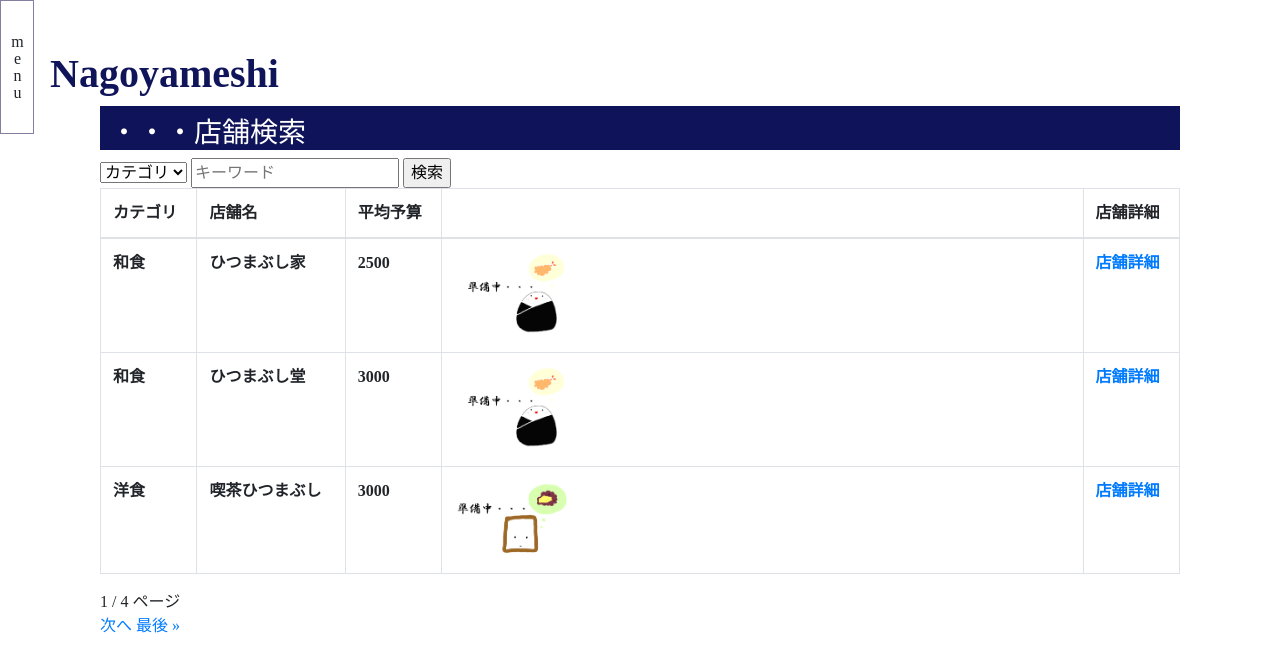
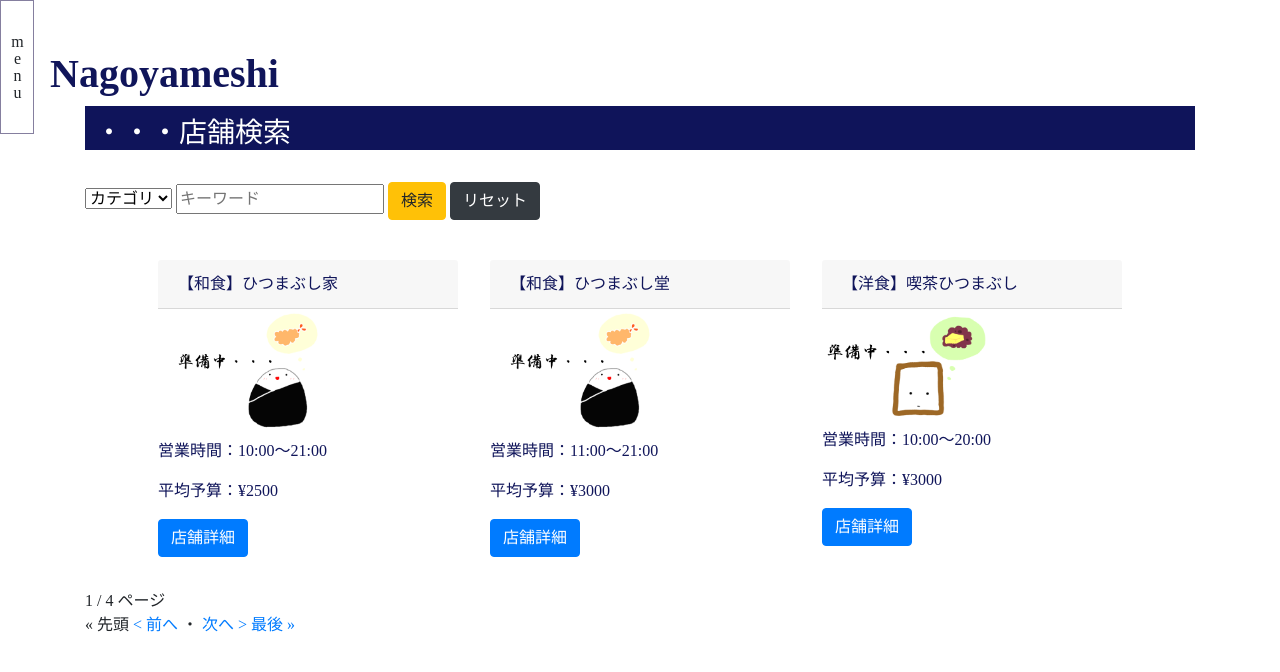
Before and after one commit to chicorichan/nagoyameshi, a Django app: page / in a window 1280 px wide. Shown: the top 672 px of the page. Run offline with Django 5.2, Linux system fonts and the light colour scheme; data comes from the database, SQL or seed files in the repository; lists and menus that the app fills with data are empty; some libraries are stand-ins or nearby versions.

Commit message:
index.htmlとrestaurant.htmlの装飾を変更

```diff
--- a/kadai_002/myvenv/myproject/static/nagoyameshi/css/nagoyameshi_style.css
+++ b/kadai_002/myvenv/myproject/static/nagoyameshi/css/nagoyameshi_style.css
@@ -8,3 +8,25 @@ h3{
 p {
   color: rgba(4, 9, 82, 0.952);
 }
+
+.restaurant-card p {
+  font-size: 14px;
+  margin: 5px 0;
+}
+
+.c-box {
+  display: flex;
+  flex-direction:row;
+  margin: 0;
+  padding: 5px;
+}
+
+.c-item {
+  padding: 5px;
+  margin: 5px;
+  background-color:rgba(26, 33, 129, 0.5)
+}
+
+.item-img {
+  margin: 0 auto;
+}
--- a/kadai_002/myvenv/myproject/templates/nagoyameshi/base.html
+++ b/kadai_002/myvenv/myproject/templates/nagoyameshi/base.html
@@ -22,12 +22,12 @@
   <div class="sidebar_area">
 
       <div class="sidebar_content">
-          <div>ログイン</div>
-          <div><a href="http://127.0.0.1:8000/?category_multi=1&category=&search=">店舗検索</a></div>
-          <div>閲覧履歴</div>
-          <div>予約一覧</div>
-          <div>問い合わせ</div>
-          <div>ログアウト</div>
+          <div>■ ログイン</div>
+          <div>■ <a href="http://127.0.0.1:8000/?category_multi=1&category=&search=">店舗検索</a></div>
+          <div>■ 閲覧履歴</div>
+          <div>■ 予約一覧</div>
+          <div>■ 問い合わせ</div>
+          <div>■ ログアウト</div>
       </div>
       <label class="sidebar_label" for="sidebar_chk">menu</label>
 
--- a/kadai_002/myvenv/myproject/templates/nagoyameshi/index.html
+++ b/kadai_002/myvenv/myproject/templates/nagoyameshi/index.html
@@ -5,19 +5,10 @@
 {% endblock %}
 
 {% block main %}
-<div class="container">
   <div class="table-responsive">
    <h3>・・・店舗検索</h3>
+   <br>
     <form action="" method="GET">
-
-      {% comment %}
-      <p>■カテゴリを選択</p>
-      {% for category in categories %}
-      <label>
-        <input type="checkbox" name="category_multi" value="{{category.id}}" {% if request.GET.category == category.str_id %}checked{% endif %}>{{ category.name }}
-      </label>
-      {% endfor %}
-      {% endcomment %}
 
       {# categoryのプルダウンを作成 #}
       <select name="category">
@@ -30,52 +21,51 @@
       </select>
 
       <input type="text" name="search" value="{{ request.GET.search }}" placeholder="キーワード">
-      <input type="submit" value="検索">
+      <input type="submit" value="検索" class="btn btn-warning">
+      <input type="button" value="リセット" class="btn btn-dark">
 
     </form>
-    <table class="table table-bordered">
 
-      <thead>
-        <tr>
-          <th>カテゴリ</th>
-          <th>店舗名</th>
-          <th>平均予算</th>
-          <th></th>
-          <th>店舗詳細</th>
-        </tr>
-      </thead>
-      {# views.pyで取り出したデータを表示 #}
+    <br>
 
-      {% for restaurant in restaurants %}
-      {# categoryのプルダウンを作成 を表示させる場合 #}
+    <div class="d-flex justify-content-center">
+    {# views.pyで取り出したデータを表示 #}
+    {% for restaurant in restaurants %}
+    <div class="p-3">
       <tr>
-      <th>{{ restaurant.category }}</th>
-      {# name を表示させる場合 #}
-        <th>{{ restaurant.name }}</th>
-      {# budget を表示させる場合#}
-        <th>{{ restaurant.budget }}</th>
-      {# img を表示 #}
-      {# 画像の保存先の場所 ↓     配信先のURLも含めてURLを生成する必要がある。  #}
-            <th><img src="{{ restaurant.img.url }}" alt="" style="width: 20%; height: 20%;"></th>
+        <p class="card-header" style="width: 300px;">【{{ restaurant.category }}】{{ restaurant.name }}</p>
+      </tr>
+      <tr class="card-img">
+        <img src="{{ restaurant.img.url }}" style="width: 180px;height: auto;">
+      </tr>
+      <tr class="card-body">
+        <p class="card-text">営業時間：{{ restaurant.start }}～{{ restaurant.end }}</p>
+        <p class="card-text">平均予算：¥{{ restaurant.budget }}</p>
+        <p class="card-link"><a class="btn btn-primary" href="{% url 'nagoyameshi:restaurant' restaurant.id %}">店舗詳細</a></p>
+      </tr>
+    </div>
+    {% endfor %}
+  </div>
 
-      {# 店舗のURLを用意 #}
-        <th><a href="{% url 'nagoyameshi:restaurant' restaurant.id %}">店舗詳細</a></th>
-      </tr>
-      {% endfor %}
-    </table>
     {# ページの表示 #}
     {{ restaurants.number }} / {{ restaurants.paginator.num_pages }} ページ<br>
 
     {# 前へ #}
     {% if restaurants.has_previous %}
-    <a href="{{ restaurants.first_page_link }}">&laquo; 先頭</a>
-    <a href="{{ restaurants.previous_page_link }}">前へ</a>
+    <th><a href="{{ restaurants.first_page_link }}">&laquo; 先頭</a></th>
+    <th><a href="{{ restaurants.previous_page_link }}">&lt; 前へ</a></th>
+    {% else %}
+    <th>&laquo; 先頭</th>
+    <th><a href="{{ restaurants.previous_page_link }}">&lt; 前へ</a></th>
     {% endif %}
-
+    <th>・</th>
     {# 次へ #}
     {% if restaurants.has_next %}
-    <a href="{{ restaurants.next_page_link }}">次へ</a>
-    <a href="{{ restaurants.end_page_link }}">最後 &raquo;</a>
+    <th><a href="{{ restaurants.next_page_link }}">次へ &gt; </a></th>
+    <th><a href="{{ restaurants.end_page_link }}">最後 &raquo;</a></th>
+    {% else %}
+    <th><a href="{{ restaurants.next_page_link }}">次へ &gt; </a></th>
+    <th>最後 &raquo;</th>
     {% endif %}
-
+  </div>
 {% endblock %}
```
Also changed, not shown: kadai_002/myvenv/myproject/templates/nagoyameshi/restaurant.html (+28 -27 lines).
